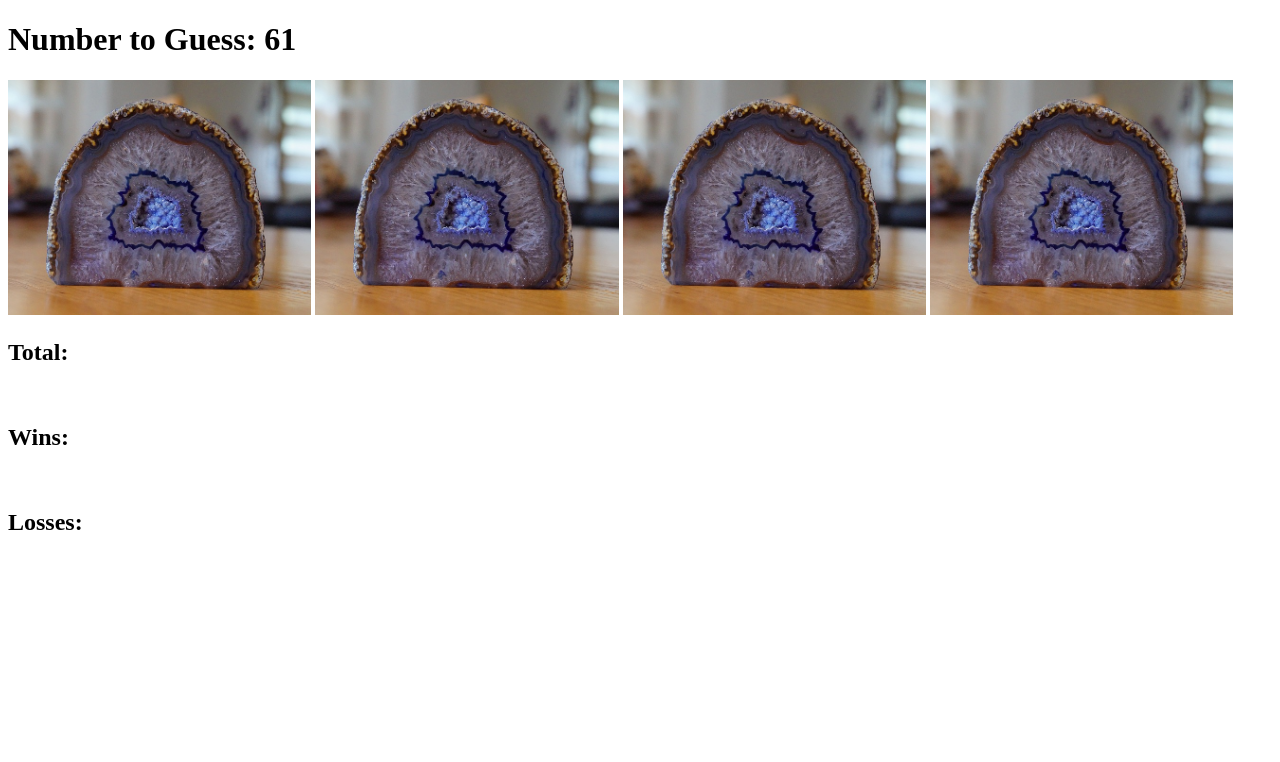
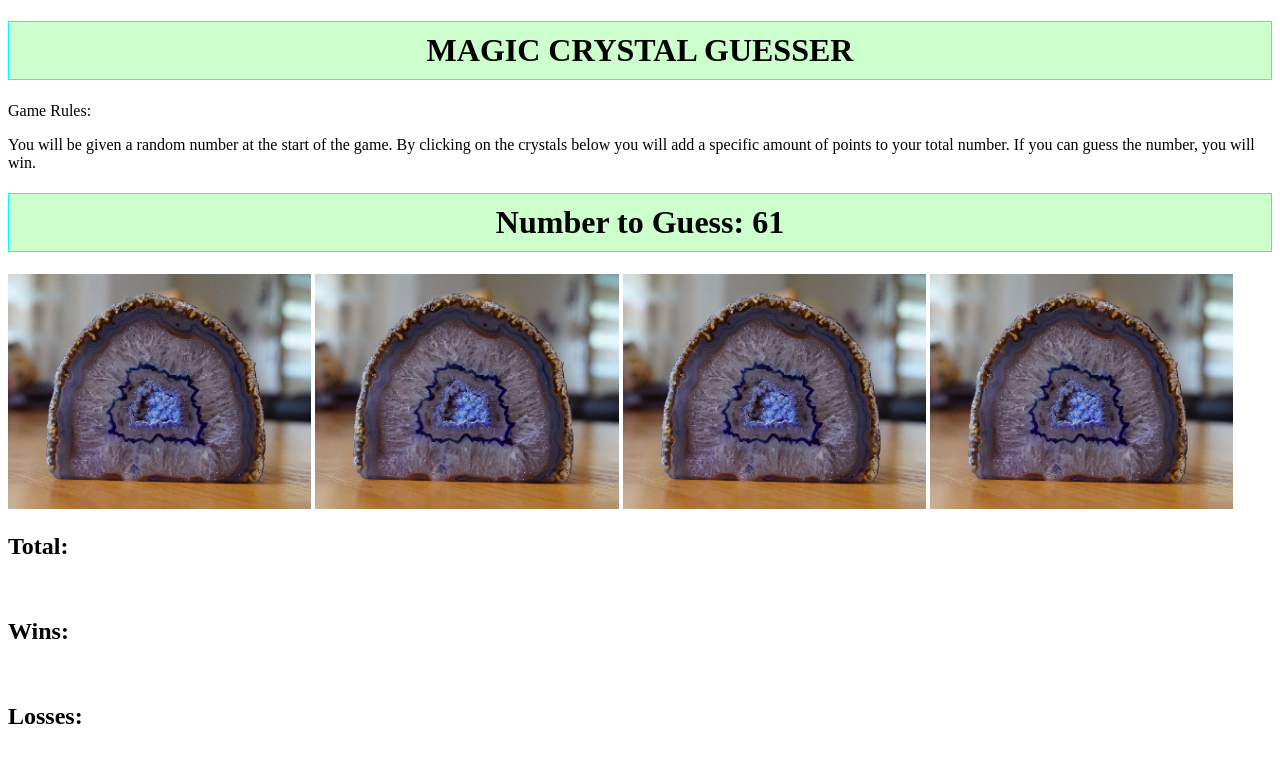
Before and after one commit to bfpulliam/gameCrystal, a plain HTML site: page index.html in a window 1280 px wide. Drawn offline with nearby package versions, Linux system fonts and the light colour scheme.

Commit message:
homework complete

```diff
--- a/assets/css/style.css
+++ b/assets/css/style.css
@@ -1,3 +1,12 @@
+/* Heading box */
+h1{
+    text-align: center;
+    background-color: #cfc ;
+    padding: 10px ;
+    border: 1px solid cyan ;
+    box-align: center;
+}
+/*image sizing*/
 img{
     width:24%;
 }
--- a/index.html
+++ b/index.html
@@ -11,25 +11,30 @@
 </head>
 
 <body>
-
+    <!--Title box-->
+    <h1>MAGIC CRYSTAL GUESSER</h1>
+    <!--Instructions-->
+    <p>Game Rules:</p>
+    <p>You will be given a random number at the start of the game.  By clicking on the crystals below you will add a specific amount of points to your total number.  If you can guess the number, you will win.</p>
+    <!--Where the random number will be displayed-->
     <h1>Number to Guess: <span id="number-to-guess"></span></h1>
-
+    <!--clickable gems-->
     <div class="container gems">
         <img id="one" src="assets/images/pierre-1190156_640.jpg" alt="image 1"></img>
         <img id="two" src="assets/images/pierre-1190156_640.jpg" alt="image 2"></img>
         <img id="three" src="assets/images/pierre-1190156_640.jpg" alt="image 3"></img>
         <img id="four" src="assets/images/pierre-1190156_640.jpg" alt="image 4"></img>
     </div>
-
+    <!--Guess total box-->
     <div class="container">
         <h2>Total: <span id="counter"></span></h2>
     </div><br>
-
+    <!--Status of wins and losses-->
     </div class="container">
     <h2><strong>Wins:</strong><span id="win"></span></h2><br>
     <h2><strong>Losses:</strong><span id="loss"></span></h2>
     </div>
-
+    <!--jquery link-->
     <script type="text/javascript" src="https://cdnjs.cloudflare.com/ajax/libs/jquery/3.2.1/jquery.min.js"></script>
     <!--Link to my javascript-->
     <script src="assets/javascript/game.js"></script>
```
Also changed, not shown: assets/javascript/game.js (+5 -4 lines).
